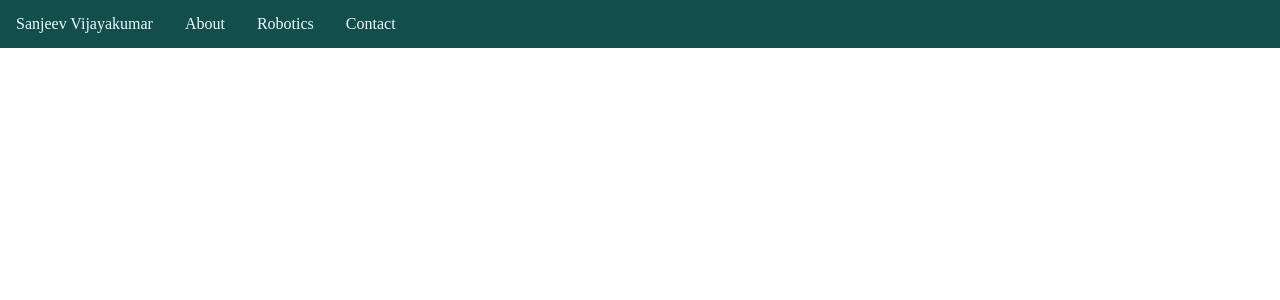
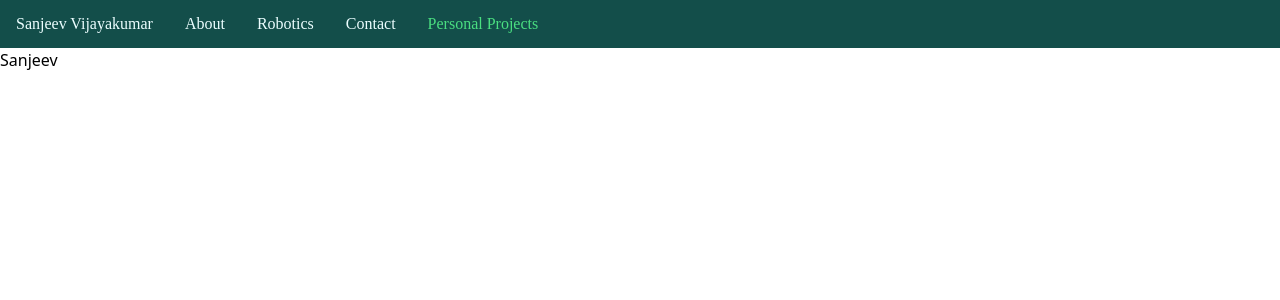
Before and after one commit to jeevsanp1/jeevsanp1.github.io, a React (Vite) app: page /personal in a window 1280 px wide. Shown: the top 300 px of the page. Built offline with nearby package versions, Linux system fonts and the light colour scheme.

Commit message:
attempting to test react routing

```diff
--- a/src/main.tsx
+++ b/src/main.tsx
@@ -1,6 +1,7 @@
 import React from "react";
 import ReactDOM from "react-dom/client";
 import Homepage from "./pages/Home.tsx";
+import Personalp from "./pages/personalp.tsx";
 import { FollowerPointerCard } from "./pages/following-pointer.tsx";
 import Nav from "./pages/nav.tsx";
 import "./index.css";
@@ -15,6 +16,7 @@ ReactDOM.createRoot(document.getElementById("root")!).render(
           path="/"
           element={<FollowerPointerCard children={<Homepage />} />}
         ></Route>
+        <Route path="/personal" element={<Personalp />}></Route>
       </Routes>
     </BrowserRouter>
   </React.StrictMode>
--- a/src/pages/nav.tsx
+++ b/src/pages/nav.tsx
@@ -17,6 +17,9 @@ function Nav() {
           <li className="px-4">
             <a href="#contact">Contact</a>
           </li>
+          <li className="px-4 text-green-400">
+            <a href="#personal">Personal Projects</a>
+          </li>
         </ul>
       </div>
     </>
--- /dev/null
+++ b/src/pages/personalp.tsx
@@ -0,0 +1,7 @@
+import React from "react";
+
+function Personalp() {
+  return <div>Sanjeev</div>;
+}
+
+export default Personalp;
```
